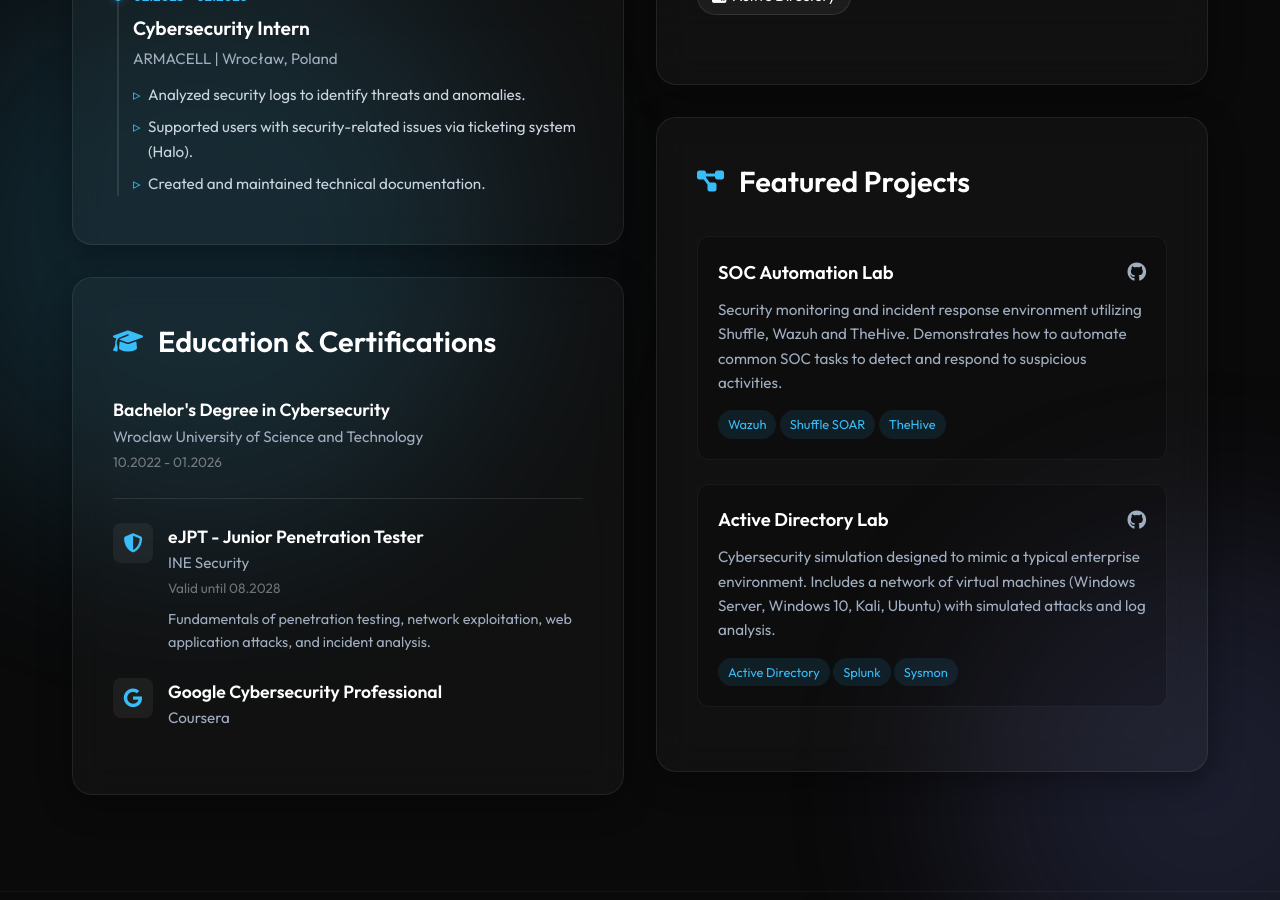
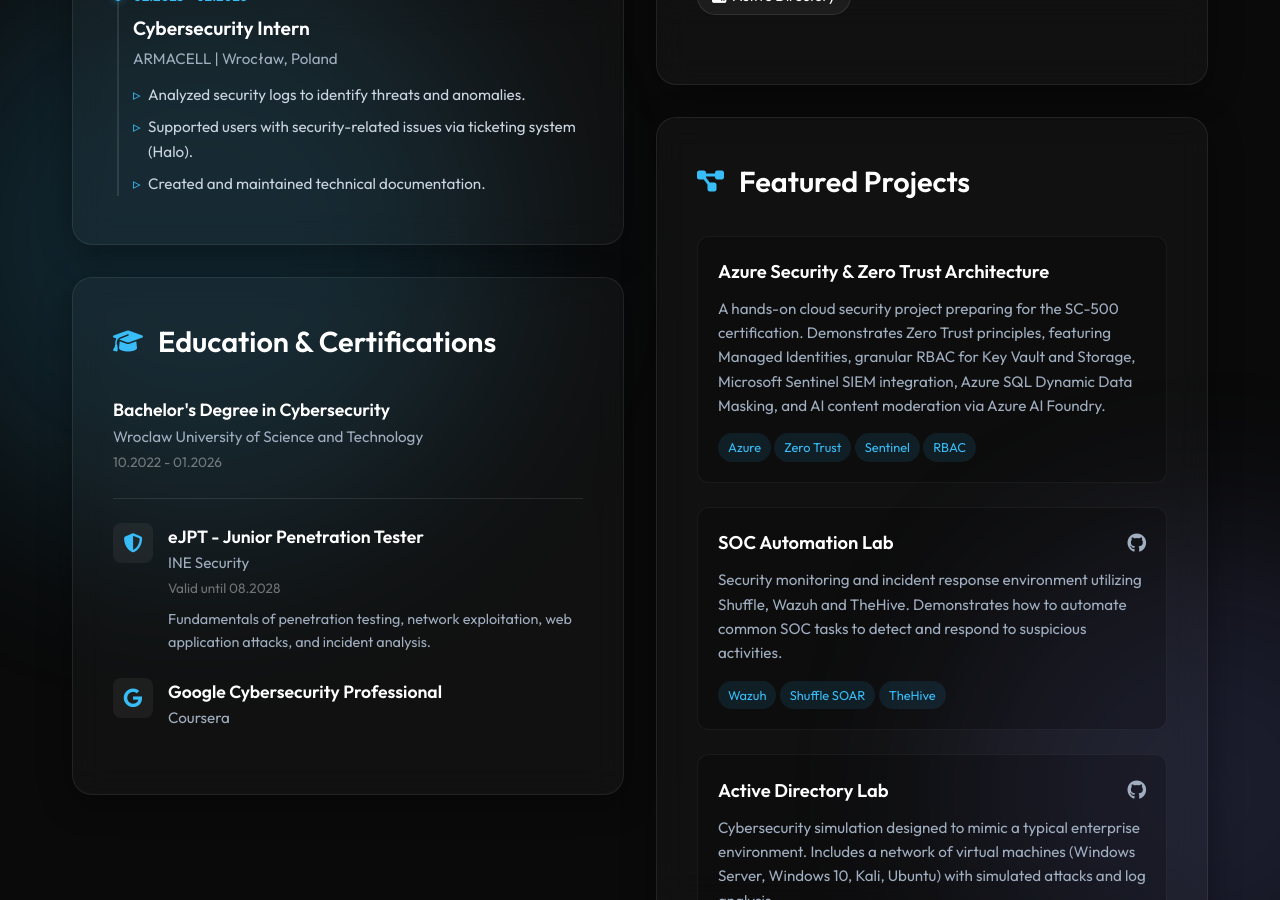
Before and after one commit to dybson3/dybson3.github.io, a Jekyll site: the page index.html, which Jekyll copies as it is, in a window 1280 px wide and 900 px high, scrolled down 1237 px. Built offline with Jekyll 4.4.1, drawn with Linux system fonts in a browser that asks for light colours.

Commit message:
podanie projektu

```diff
--- a/index.html
+++ b/index.html
@@ -195,6 +195,19 @@
 
                     <div class="project-card">
                         <div class="project-header">
+                            <h4 class="project-title">Azure Security & Zero Trust Architecture</h4>
+                        </div>
+                        <p class="project-desc">A hands-on cloud security project preparing for the SC-500 certification. Demonstrates Zero Trust principles, featuring Managed Identities, granular RBAC for Key Vault and Storage, Microsoft Sentinel SIEM integration, Azure SQL Dynamic Data Masking, and AI content moderation via Azure AI Foundry.</p>
+                        <div class="project-tags">
+                            <span class="tag small">Azure</span>
+                            <span class="tag small">Zero Trust</span>
+                            <span class="tag small">Sentinel</span>
+                            <span class="tag small">RBAC</span>
+                        </div>
+                    </div>
+
+                    <div class="project-card">
+                        <div class="project-header">
                             <h4 class="project-title">SOC Automation Lab</h4>
                             <a href="https://github.com/dybson3/SOC-Automation-Lab" target="_blank" class="project-link"><i class="fab fa-github"></i></a>
                         </div>
```
